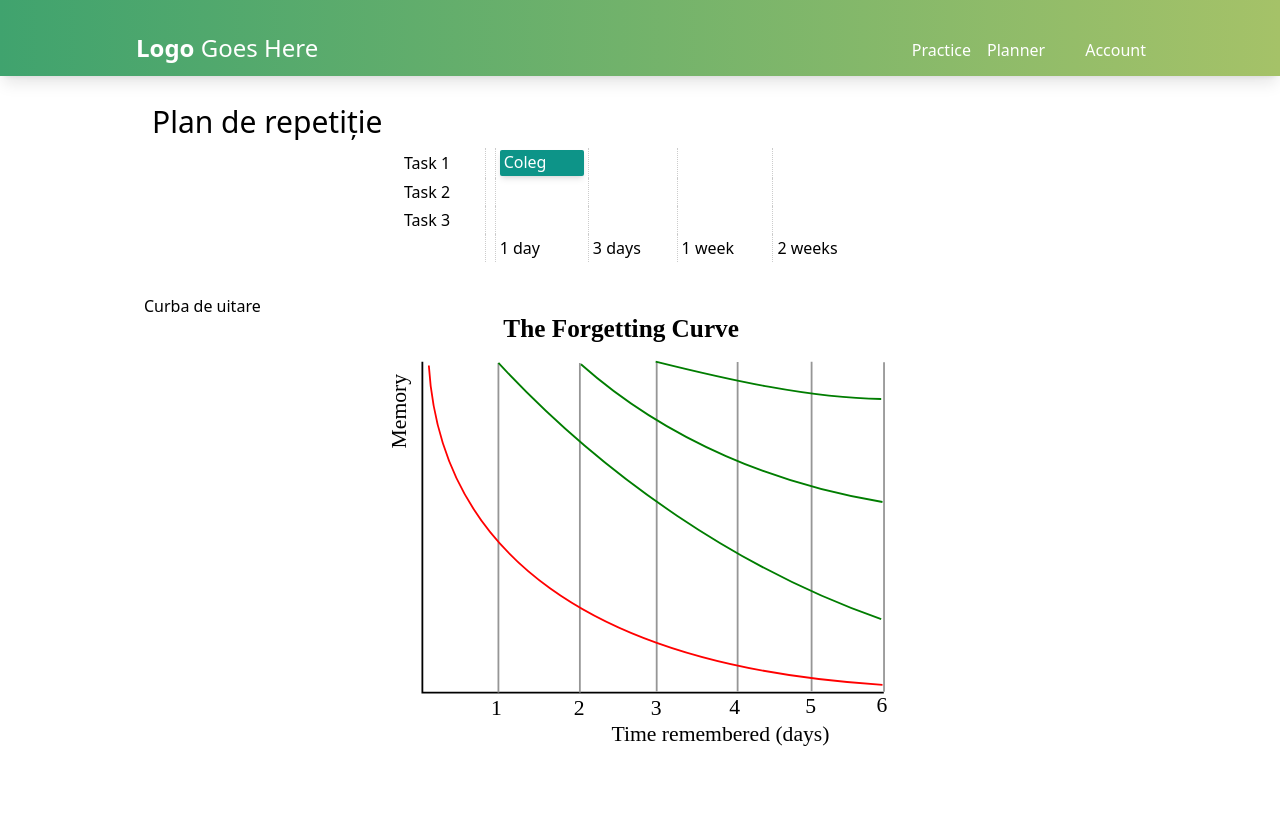
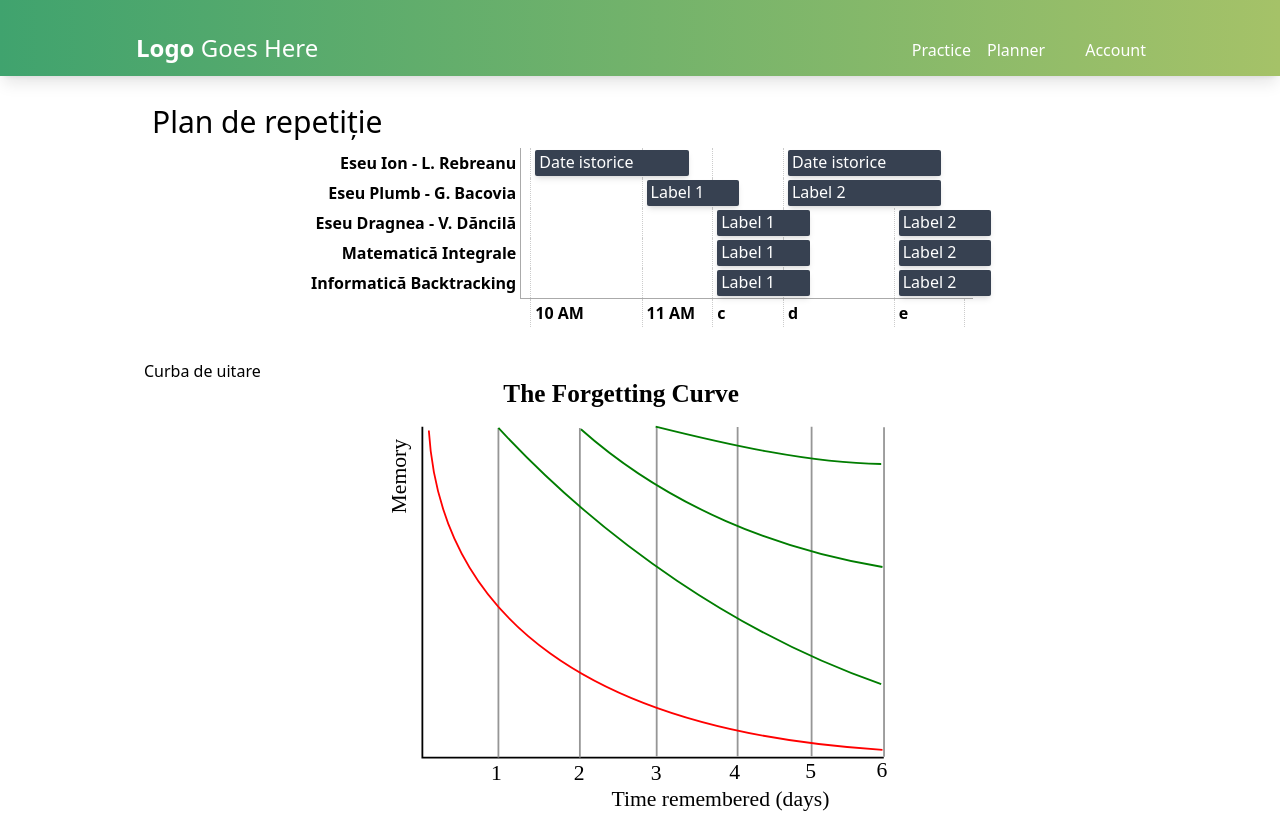
Before and after one commit to ratasorin/unihack, a React (Vite) app in the folder client/: page /planner in a window 1280 px wide. Before the commit the page ends 800 px from the top, so only its background shows below. Built offline with nearby package versions, Linux system fonts and the light colour scheme; some icons are missing.

Commit message:
Updated Timetable component

```diff
--- a/client/src/components/timetable/index.jsx
+++ b/client/src/components/timetable/index.jsx
@@ -2,52 +2,36 @@
  * IMPORTS
  ***************************/
 import './timetable.css';
+import TTEvent from './ttevent';
 
 /**************************
  * CONFIG
  ***************************/
+export default function Timetable(params) {
 
-export function TimetableEvent(params) {
+    var prev = 0;
+
     return (
-        <div className='rounded-sm shadow-md pt-0 pb-0.5 px-1 white bg-teal-600 text-white'>{params.children}</div>
-    )
-}
-
-export default function Timetable(params) {
-    return (
+        <div className='timetable-wrap'>
         <table className='timetable'>
+            {params.data.tasks.map(task => <tr>
+                {!(prev = 0) && ''}
+                <th>{task[0]}</th>
+                <td></td>
+                {task[1].map(evt => <>
+                    {[...Array(evt[0]-prev-1)].map(i => (<td></td>))}
+                    {(prev += evt[0]) && ''}
+                    <td><TTEvent popup={evt.length == 3 && evt[2]} width='150%'>{evt[1]}</TTEvent></td>
+                </>
+                )}
+            </tr>)}
             <tr>
-                <td>Task 1</td>
-                <td></td>
-                <td><TimetableEvent>Coleg</TimetableEvent></td>
-                <td></td>
-                <td></td>
-                <td></td>
-            </tr>
-            <tr>
-                <td>Task 2</td>
-                <td></td>
-                <td></td>
-                <td></td>
-                <td></td>
-                <td></td>
-            </tr>
-            <tr>
-                <td>Task 3</td>
-                <td></td>
-                <td></td>
-                <td></td>
-                <td></td>
-                <td></td>
-            </tr>
-            <tr>
-                <td></td>
-                <td></td>
-                <td>1 day</td>
-                <td>3 days</td>
-                <td>1 week</td>
-                <td>2 weeks</td>
+                <th></th>
+                <th></th>
+                {params.data.dates.map(date => <th>{date}</th>)}
+                <th></th>
             </tr>
         </table>
+        </div>
     );
 }
```
